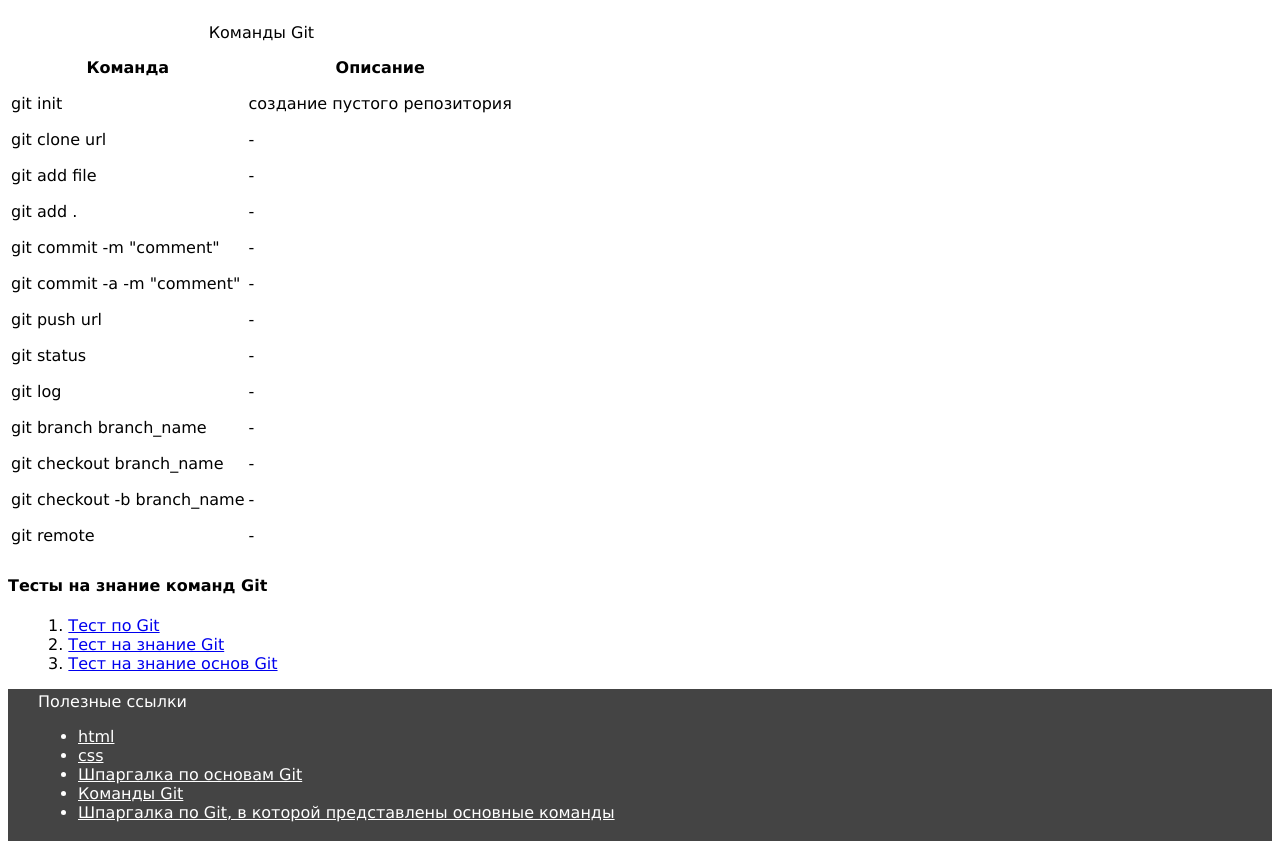
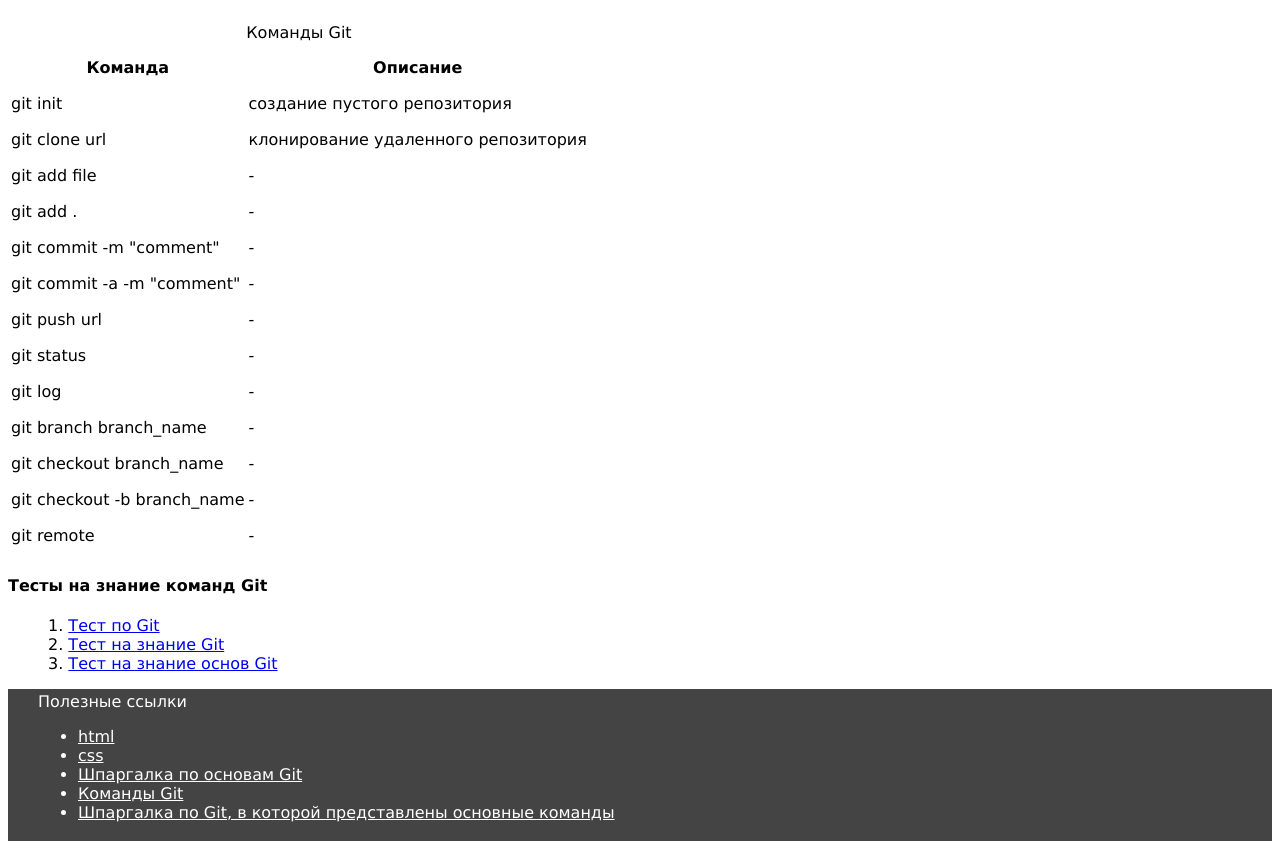
Before and after one commit to ambassador74/Lab5-VVP, a plain HTML site: page index.html in a window 1280 px wide. Shown: the part 51-900 px from the top of the page. Drawn offline with Linux system fonts and the light colour scheme.

Commit message:
add clone text

```diff
--- a/index.html
+++ b/index.html
@@ -27,7 +27,7 @@
                 </tr>
                 <tr>
                     <td>git clone url</td>
-                    <td>-</td>
+                    <td>клонирование удаленного репозитория</td>
                 </tr>
                 <tr>
                     <td>git add file</td>
```
